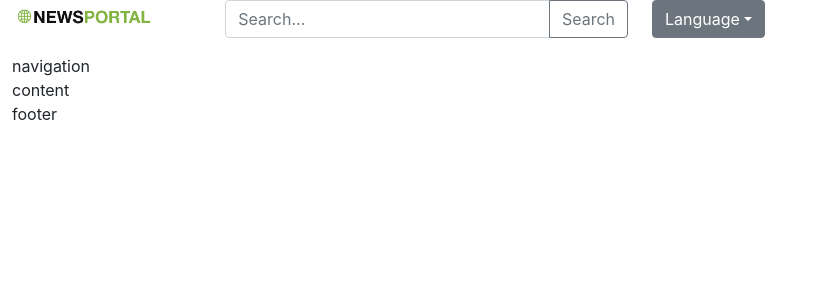
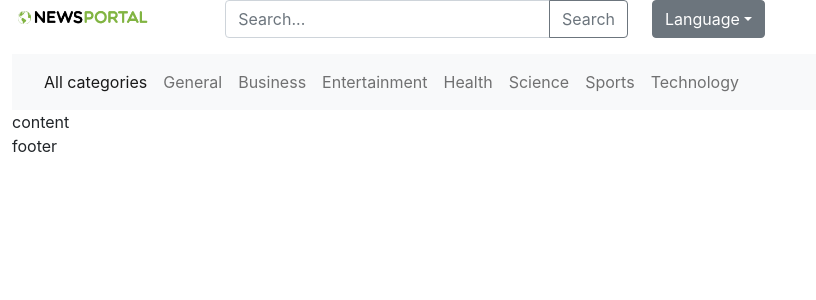
Before and after one commit to sacden/newsportal, a React (Create React App) app: page / in a window 1280 px wide. Shown: the top 300 px of the page, without its empty margins (0-816 px from the left). Built offline with nearby package versions, Linux system fonts and the light colour scheme; the HTML template or start-up script is replaced by a standard one.

Commit message:
add navigation & restore styles

```diff
--- a/src/App.js
+++ b/src/App.js
@@ -1,3 +1,4 @@
+import "./restore.css";
 import "./styles.css";
 import Footer from "./Components/Footer/Footer";
 import Content from "./Components/Content/Content";
--- a/src/Components/Header/Navigation/Navigation.jsx
+++ b/src/Components/Header/Navigation/Navigation.jsx
@@ -3,7 +3,56 @@ const Navigation = () => {
   return (
     <div className="navigation">
       <div className="row justify-content-md-center">
-        <div className="col">navigation</div>
+        <div className="col">
+          <nav className="navbar navbar-expand-lg navbar-light bg-light">
+            <div className="container-fluid">
+              <div className="collapse navbar-collapse" id="navbarNav">
+                <ul className="navbar-nav">
+                  <li className="nav-item">
+                    <a className="nav-link active" aria-current="page" href="#">
+                      All categories
+                    </a>
+                  </li>
+                  <li className="nav-item">
+                    <a className="nav-link" href="#">
+                      General
+                    </a>
+                  </li>
+                  <li className="nav-item">
+                    <a className="nav-link" href="#">
+                      Business
+                    </a>
+                  </li>
+                  <li className="nav-item">
+                    <a className="nav-link" href="#">
+                      Еntertainment
+                    </a>
+                  </li>
+                  <li className="nav-item">
+                    <a className="nav-link" href="#">
+                      Health
+                    </a>
+                  </li>
+                  <li className="nav-item">
+                    <a className="nav-link" href="#">
+                      Science
+                    </a>
+                  </li>
+                  <li className="nav-item">
+                    <a className="nav-link" href="#">
+                      Sports
+                    </a>
+                  </li>
+                  <li className="nav-item">
+                    <a className="nav-link" href="#">
+                      Technology
+                    </a>
+                  </li>
+                </ul>
+              </div>
+            </div>
+          </nav>
+        </div>
       </div>
     </div>
   );
--- /dev/null
+++ b/src/restore.css
@@ -0,0 +1,68 @@
+*,
+*::before,
+*::after {
+  box-sizing: border-box;
+}
+
+ul[class],
+ol[class] {
+  padding: 0;
+}
+
+body,
+h1,
+h2,
+h3,
+h4,
+p,
+ul[class],
+ol[class],
+li,
+figure,
+figcaption,
+blockquote,
+dl,
+dd {
+  margin: 0;
+}
+
+body {
+  min-height: 100vh;
+  scroll-behavior: smooth;
+  text-rendering: optimizeSpeed;
+  line-height: 1.5;
+}
+
+ul[class],
+ol[class] {
+  list-style: none;
+}
+
+a:not([class]) {
+  text-decoration-skip-ink: auto;
+}
+
+img {
+  max-width: 100%;
+  display: block;
+}
+
+article > * + * {
+  margin-top: 1em;
+}
+
+input,
+button,
+textarea,
+select {
+  font: inherit;
+}
+
+@media (prefers-reduced-motion: reduce) {
+  * {
+    animation-duration: 0.01ms !important;
+    animation-iteration-count: 1 !important;
+    transition-duration: 0.01ms !important;
+    scroll-behavior: auto !important;
+  }
+}
```
Also changed, not shown: src/Components/Header/Logo/logo.png.
